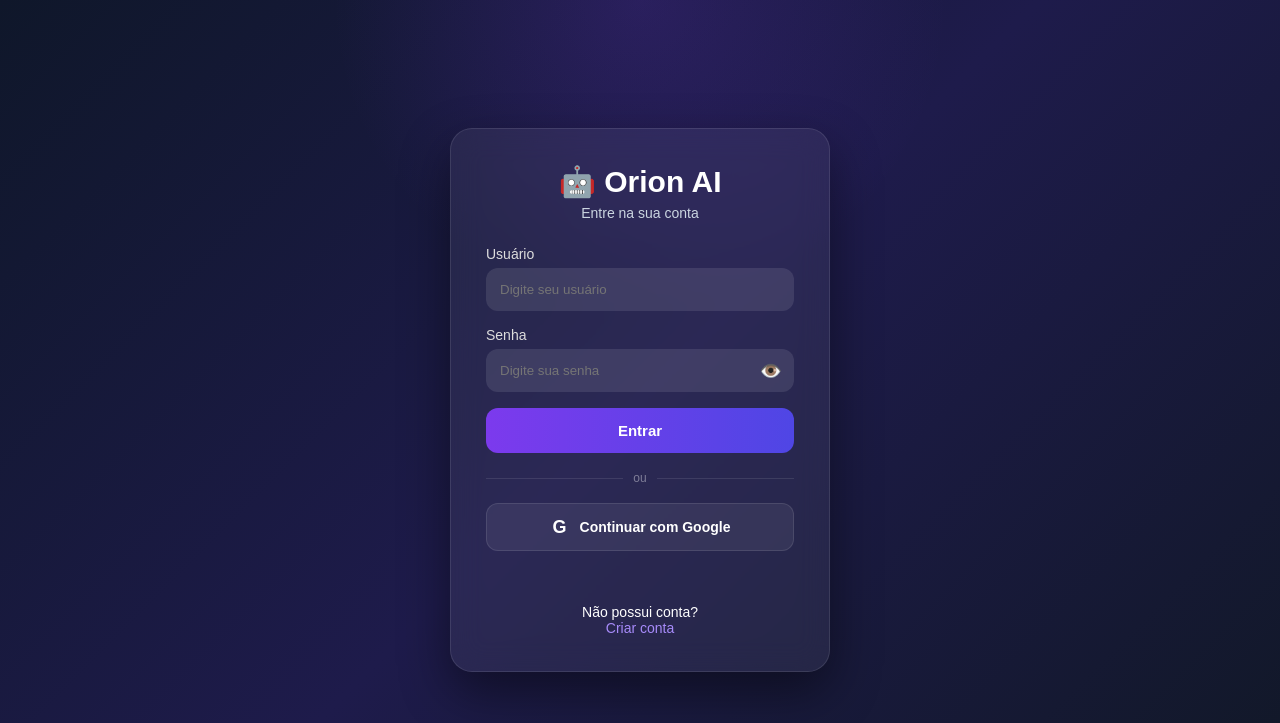
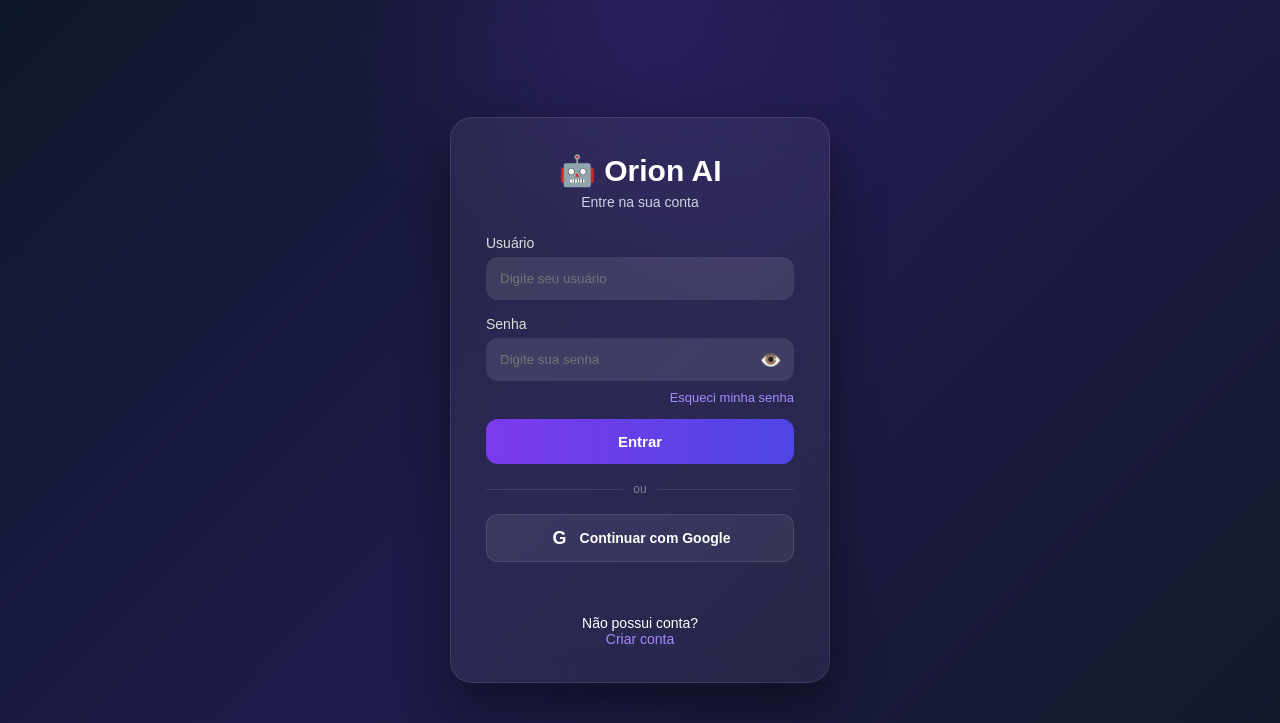
Before and after one commit to phramoslima24-web/PedroGPT, a Flask app: page /login in a window 1280 px wide. Shown: the top 723 px of the page. Run offline with Flask 3, Linux system fonts and the light colour scheme; some libraries are stand-ins or nearby versions.

Commit message:
Update login.html

```diff
--- a/templates/login.html
+++ b/templates/login.html
@@ -74,6 +74,11 @@ body {
 
 }
 
+
+/* ============================================================
+   LOGO
+============================================================ */
+
 .logo {
 
     text-align: center;
@@ -147,7 +152,8 @@ body {
 
 .input-group input:focus {
 
-    border-color: #7c3aed;
+    border-color:
+        #7c3aed;
 
     box-shadow:
         0 0 0 3px rgba(124,58,237,.08);
@@ -179,7 +185,8 @@ body {
 
     top: 50%;
 
-    transform: translateY(-50%);
+    transform:
+        translateY(-50%);
 
     background: none;
 
@@ -190,6 +197,39 @@ body {
     cursor: pointer;
 
     font-size: 18px;
+
+}
+
+
+/* ============================================================
+   RECUPERAÇÃO DE SENHA
+============================================================ */
+
+.esqueci-senha {
+
+    display: block;
+
+    text-align: right;
+
+    margin-top: -7px;
+
+    margin-bottom: 14px;
+
+    color: #a78bfa;
+
+    text-decoration: none;
+
+    font-size: 13px;
+
+    transition: .2s;
+
+}
+
+.esqueci-senha:hover {
+
+    color: #c4b5fd;
+
+    text-decoration: underline;
 
 }
 
@@ -229,9 +269,11 @@ body {
 
 .login-btn:hover {
 
-    transform: translateY(-2px);
+    transform:
+        translateY(-2px);
 
-    filter: brightness(1.08);
+    filter:
+        brightness(1.08);
 
 }
 
@@ -295,7 +337,8 @@ body {
     border-radius: 12px;
 
     border:
-        1px solid rgba(255,255,255,.1);
+        1px solid
+        rgba(255,255,255,.1);
 
     background:
         rgba(255,255,255,.07);
@@ -327,7 +370,8 @@ body {
     background:
         rgba(255,255,255,.11);
 
-    transform: translateY(-1px);
+    transform:
+        translateY(-1px);
 
 }
 
@@ -414,7 +458,8 @@ body {
 
     .card {
 
-        padding: 25px 20px;
+        padding:
+            25px 20px;
 
     }
 
@@ -507,6 +552,18 @@ body {
 
 
 <!-- ========================================================
+     ESQUECI A SENHA
+========================================================= -->
+
+<a
+    href="/recuperar-conta"
+    class="esqueci-senha"
+>
+    Esqueci minha senha
+</a>
+
+
+<!-- ========================================================
      LOGIN NORMAL
 ========================================================= -->
 
@@ -537,6 +594,7 @@ body {
     href="/google/login"
     class="google-btn"
 >
+
     <span class="google-icon">
         G
     </span>
@@ -575,6 +633,7 @@ body {
 
 
 <script>
+
 
 /* ============================================================
    MENSAGEM
@@ -626,12 +685,22 @@ function toggleSenha() {
         eye.textContent =
             "🙈";
 
+        eye.setAttribute(
+            "aria-label",
+            "Esconder senha"
+        );
+
     } else {
 
         senha.type = "password";
 
         eye.textContent =
             "👁️";
+
+        eye.setAttribute(
+            "aria-label",
+            "Mostrar senha"
+        );
 
     }
 
@@ -719,16 +788,21 @@ async function login() {
 
                     body:
                         JSON.stringify({
+
                             username:
                                 username,
 
                             password:
                                 password
+
                         })
+
                 }
             );
 
+
         let data = {};
+
 
         try {
 
@@ -742,6 +816,7 @@ async function login() {
             data = {};
 
         }
+
 
         if (
             res.ok &&
@@ -767,10 +842,14 @@ async function login() {
 
         }
 
+
         mostrarMensagem(
+
             data.message ||
             "Usuário ou senha incorretos."
+
         );
+
 
     } catch (e) {
 
@@ -824,6 +903,8 @@ document.addEventListener(
                         e.key === "Enter"
                     ) {
 
+                        e.preventDefault();
+
                         login();
 
                     }
@@ -832,6 +913,7 @@ document.addEventListener(
             );
 
         }
+
 
         if (username) {
 
@@ -842,6 +924,8 @@ document.addEventListener(
                     if (
                         e.key === "Enter"
                     ) {
+
+                        e.preventDefault();
 
                         login();
 
```
